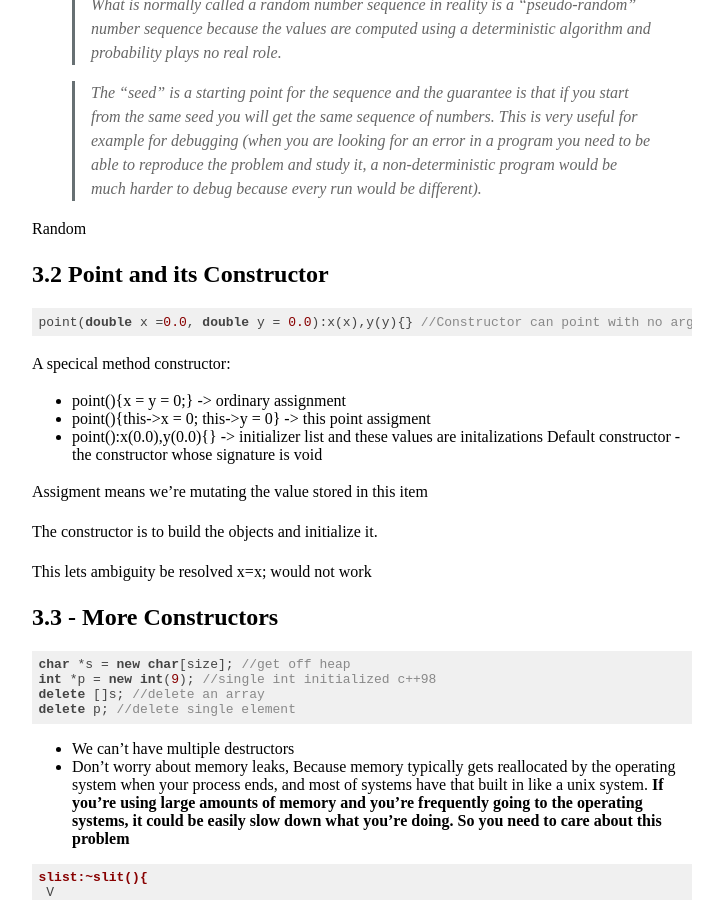
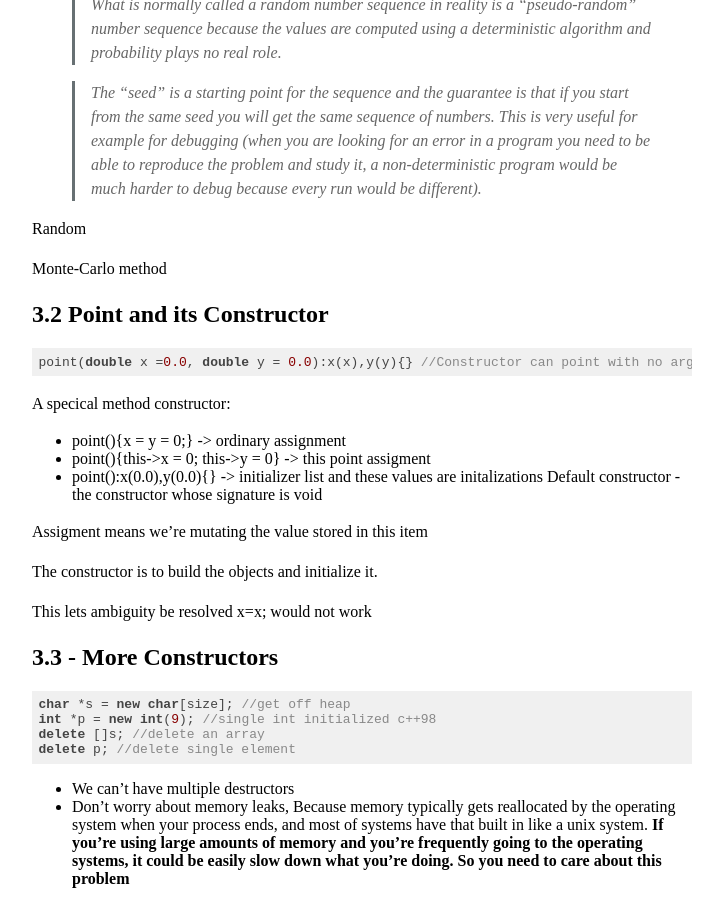
Before and after one commit to congdv/congdv.github.io, a Jekyll site: the page built from _posts/2017-07-31-C++-for-c-programer-coursera.md, in a window 1280 px wide and 900 px high, scrolled down 3014 px. Shown: the whole window, without its empty margins (278-1001 px from the left). Built offline with Jekyll 4.4.1, drawn with Linux system fonts in a browser that asks for light colours.

Commit message:
Update 2017-07-31-C++-for-c-programer-coursera.md

```diff
--- a/_posts/2017-07-31-C++-for-c-programer-coursera.md
+++ b/_posts/2017-07-31-C++-for-c-programer-coursera.md
@@ -115,6 +115,8 @@ point p1 = {2,3};
 > The "seed" is a starting point for the sequence and the guarantee is that if you start from the same seed you will get the same sequence of numbers. This is very useful for example for debugging (when you are looking for an error in a program you need to be able to reproduce the problem and study it, a non-deterministic program would be much harder to debug because every run would be different).
 
 [Random](https://stackoverflow.com/questions/14914595/what-is-a-seed-in-terms-of-generating-a-random-number)
+
+[Monte-Carlo method](https://quangchien.wordpress.com/2012/04/12/ch9a-computational-physics/)
 
 ## 3.2 Point and its Constructor
 
```
